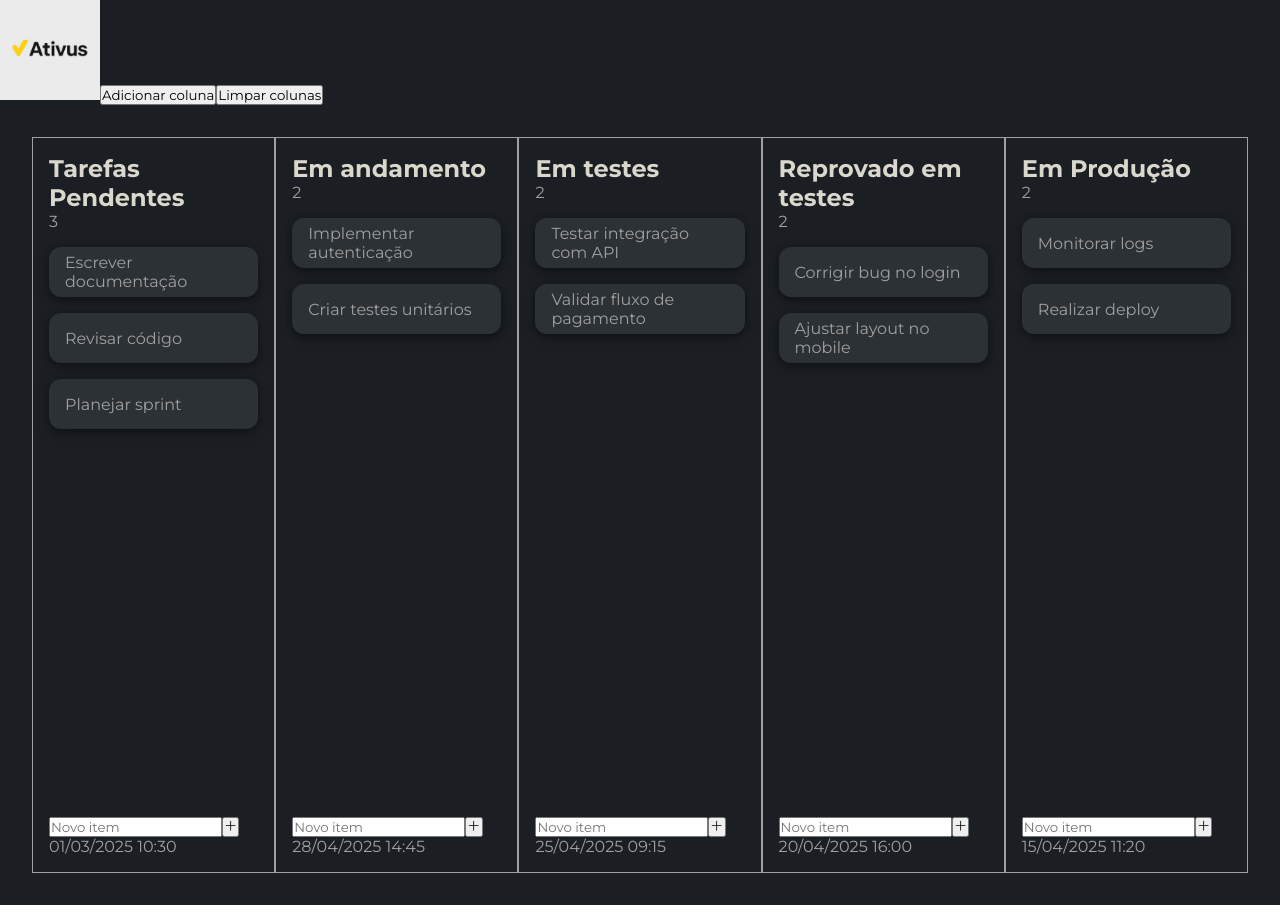
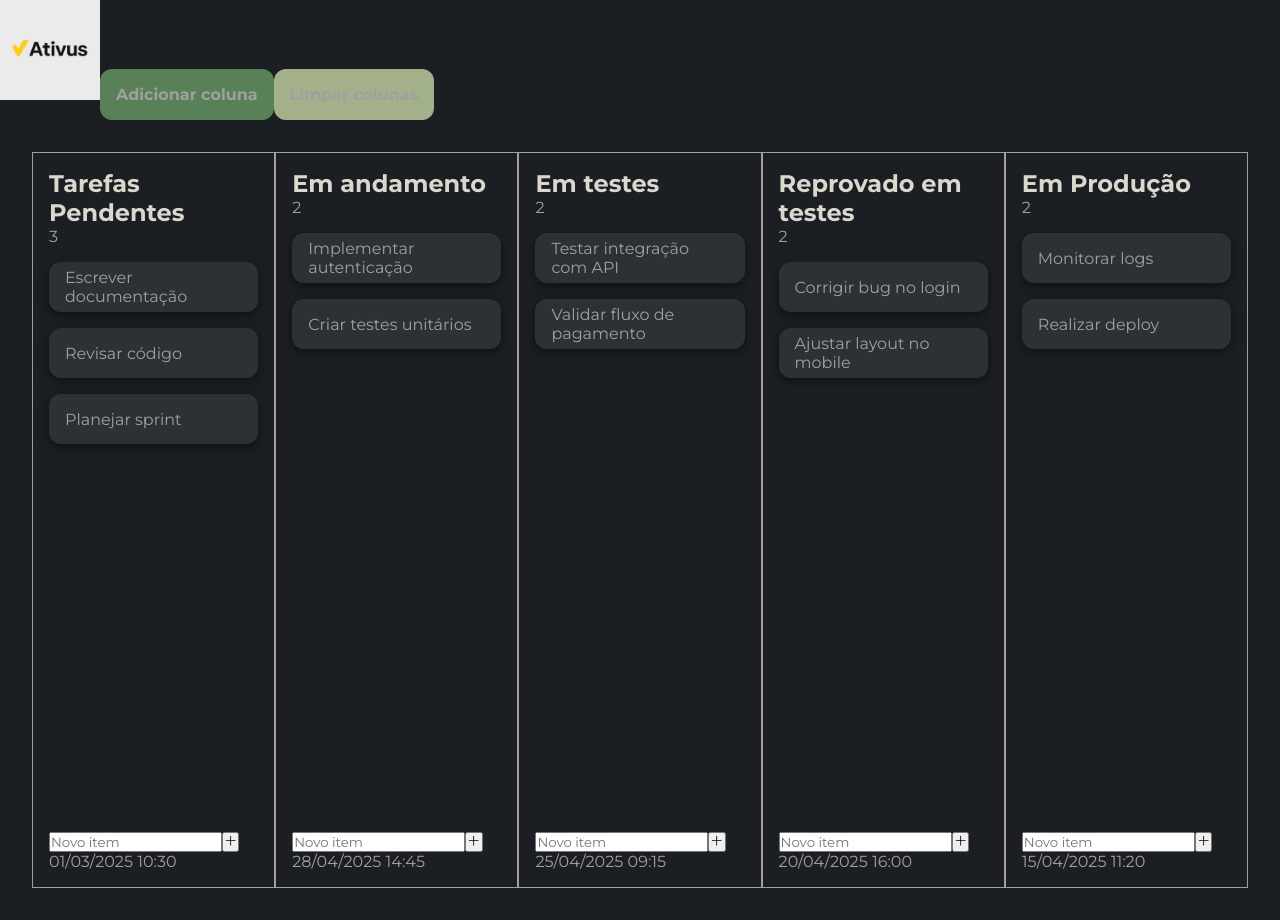
Before and after one commit to RafaelHDSV/Ativus, a React (Vite) app: page / in a window 1280 px wide. Built offline with nearby package versions, Linux system fonts and the light colour scheme.

Commit message:
feat: add primary and secondary button styles for improved UI consistency

```diff
--- a/src/main.scss
+++ b/src/main.scss
@@ -26,3 +26,45 @@
   box-sizing: border-box;
   font-family: var(--font-family);
 }
+
+.primaryButton {
+  background-color: var(--green-500);
+  color: var(--white);
+  border: none;
+  padding: 1rem;
+  border-radius: 12px;
+  font-size: var(--font-size);
+  font-weight: bold;
+  cursor: pointer;
+  transition: all 0.3s ease-in-out;
+
+  &:hover {
+    background-color: var(--green-700);
+    transform: scale(1.05);
+  }
+
+  &:active {
+    transform: scale(0.95);
+  }
+}
+
+.secondaryButton {
+  background-color: var(--green-300);
+  color: var(--white);
+  border: none;
+  padding: 1rem;
+  border-radius: 12px;
+  font-size: var(--font-size);
+  font-weight: bold;
+  cursor: pointer;
+  transition: all 0.3s ease-in-out;
+
+  &:hover {
+    background-color: var(--green-500);
+    transform: scale(1.05);
+  }
+
+  &:active {
+    transform: scale(0.95);
+  }
+}
```
